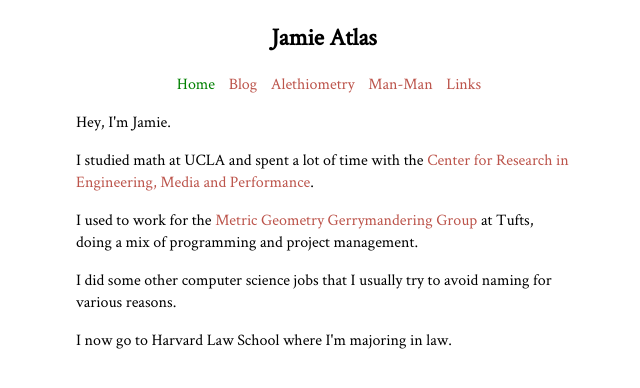
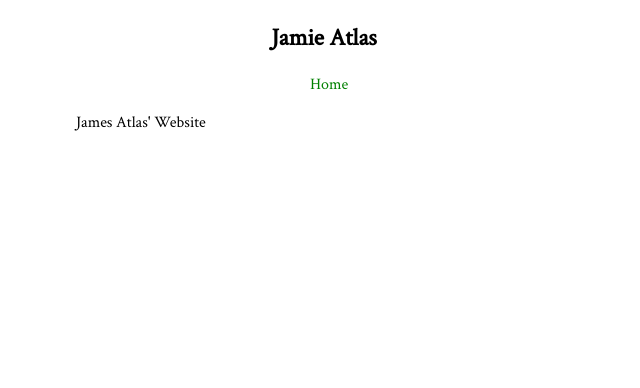
Before and after one commit to AtlasCommaJ/atlascommaj.github.io, a Jekyll site: the page built from index.md, in a window 1280 px wide. Shown: the top 388 px of the page, without its empty margins (316-956 px from the left). Built offline with Jekyll 4.4.1, drawn with Linux system fonts in a browser that asks for light colours; a file with an impossible date is left out.

Commit message:
temporarily hide links

```diff
--- a/index.md
+++ b/index.md
@@ -2,8 +2,9 @@
 title: Home
 ---
 
+<p>James Atlas' Website</p>
 
-<p>Hey, I'm Jamie.</p>
+<!-- <p>Hey, I'm Jamie.</p>
 
 <p>I studied math at UCLA and spent a lot of time with the <a href="https://remap.ucla.edu">Center for Research in Engineering, Media and Performance</a>.</p>
 
@@ -11,4 +12,4 @@
 
 <p>I did some other computer science jobs that I usually try to avoid naming for various reasons.</p>
 
-<p>I now go to Harvard Law School where I'm majoring in law.</p>
+<p>I now go to Harvard Law School where I'm majoring in law.</p> -->
```
Also changed, not shown: _data/navigation.yml (+10 -10 lines).
